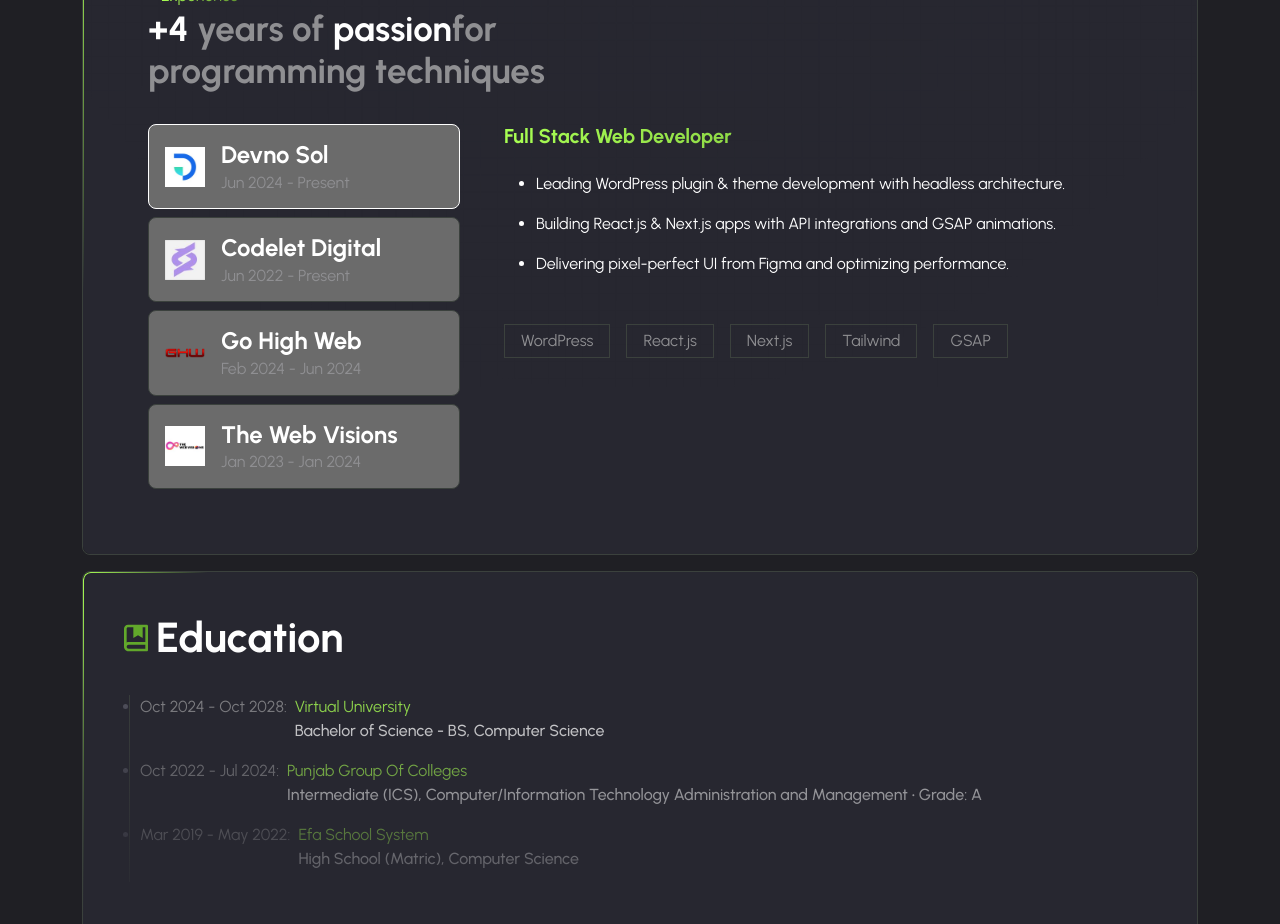
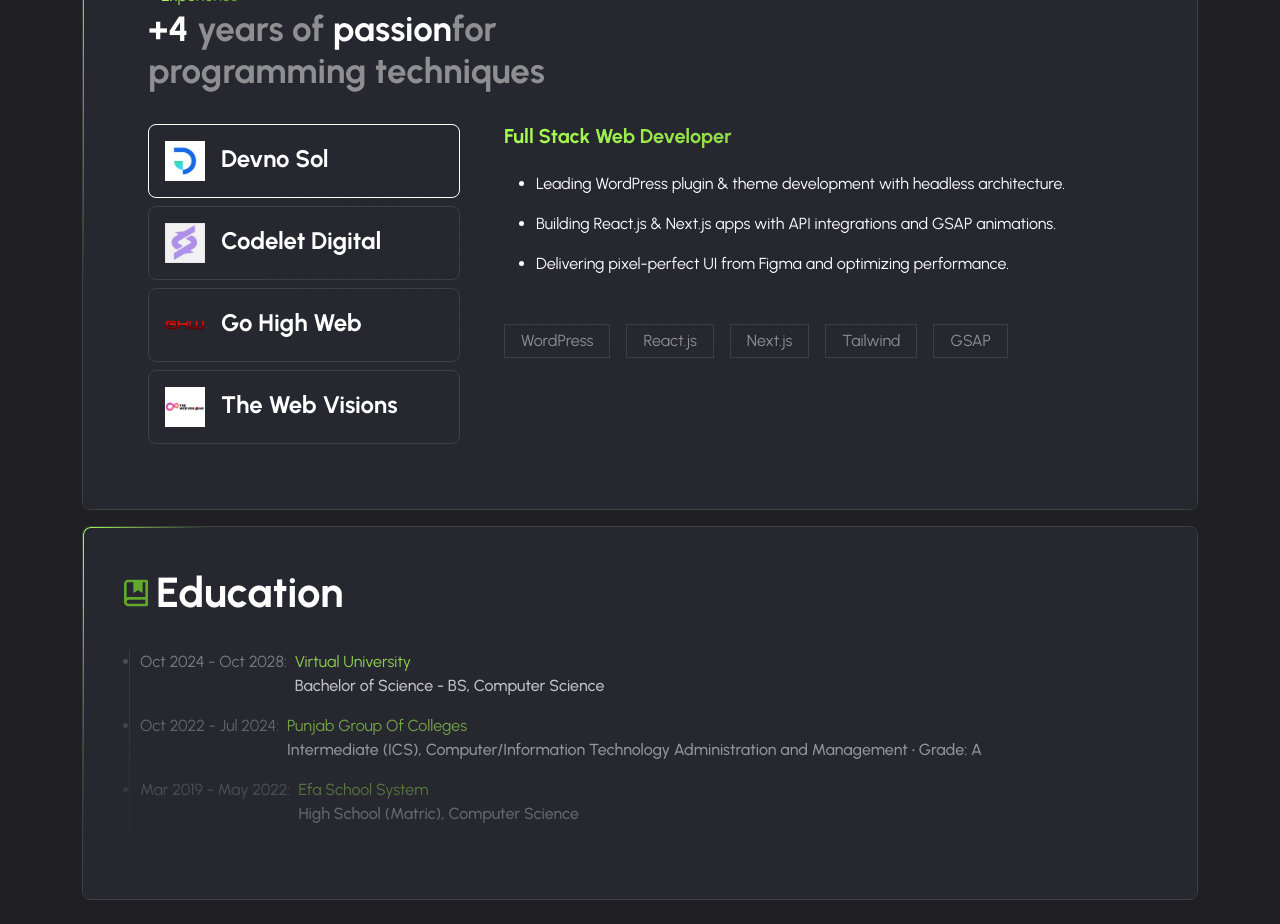
Before and after one commit to moizxox/personal-portfolio, a Next.js app: page / in a window 1280 px wide. Shown: the part 1620-2544 px from the top of the page. Built offline with nearby package versions, Linux system fonts and the light colour scheme; a web font is replaced by a local one.

Commit message:
exp updated

```diff
--- a/components/sections/Experience2.tsx
+++ b/components/sections/Experience2.tsx
@@ -91,6 +91,7 @@
                         className={`technology border border-1 rounded-3 p-3 text-start w-100 ${
                           activeExp.id === exp.id ? "active border-primary" : ""
                         }`}
+                        style={{ cursor: "pointer", background: "transparent" }}
                       >
                         <div className="d-flex align-items-center gap-2">
                           <img
@@ -101,7 +102,7 @@
                           />
                           <div className="d-flex flex-column ms-2">
                             <h5 className="mb-1">{exp.company}</h5>
-                            <span className="text-300">{exp.duration}</span>
+                            {/* <span className="text-300">{exp.duration}</span> */}
                           </div>
                         </div>
                       </button>
```
